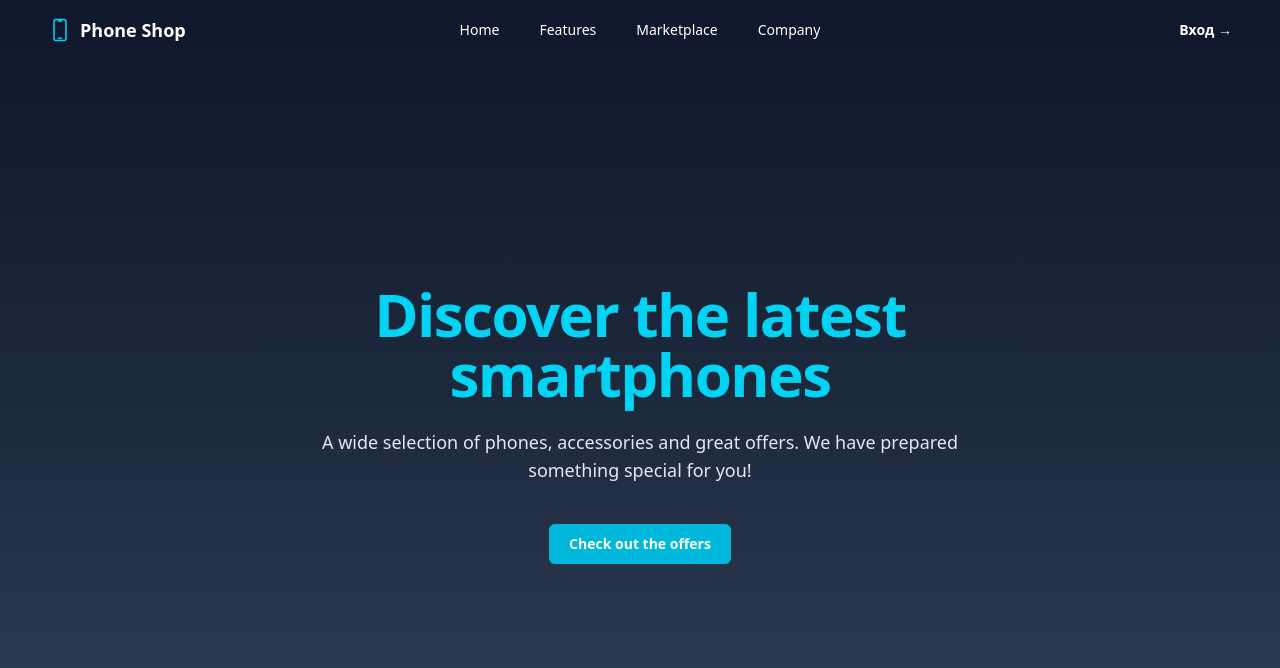
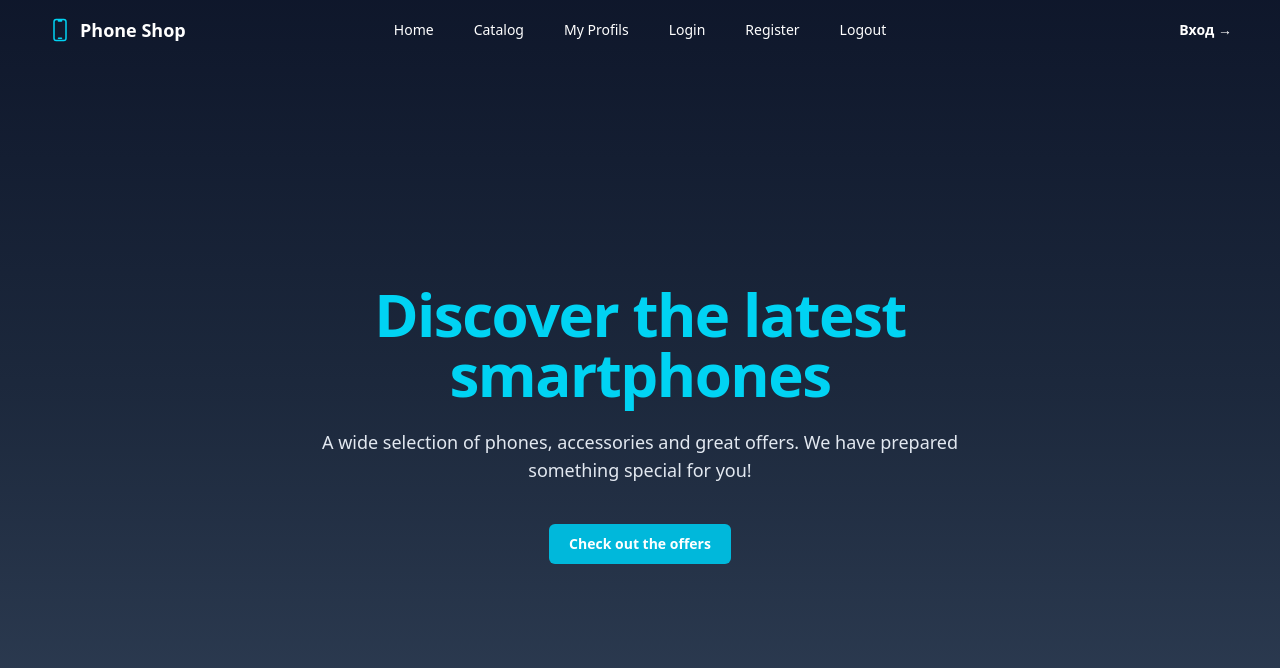
Before and after one commit to Milen03/Phone-Shop-React, a React (Vite) app in the folder client/: page / in a window 1280 px wide. Shown: the top 668 px of the page. Built offline with nearby package versions, Linux system fonts and the light colour scheme.

Commit message:
Add nav name

```diff
--- /dev/null
+++ b/client/src/api/phoneApi.js
@@ -0,0 +1,4 @@
+
+
+
+const baseUrl = 'http://localhost:3030/data/phone'
--- a/client/src/components/header/Nav.jsx
+++ b/client/src/components/header/Nav.jsx
@@ -3,10 +3,12 @@ import { Dialog, DialogPanel } from '@headlessui/react'
 import { Bars3Icon, XMarkIcon, DevicePhoneMobileIcon } from '@heroicons/react/24/outline'
 
 const navigation = [
-  { name: 'Home', href: '#' },
-  { name: 'Features', href: '#' },
-  { name: 'Marketplace', href: '#' },
-  { name: 'Company', href: '#' },
+  { name: 'Home', href: '/' },
+  { name: 'Catalog', href: '#' },
+  { name: 'My Profils', href: '#' },
+  { name: 'Login', href: '#' },
+  { name: 'Register', href: '#' },
+  { name: 'Logout', href: '#' },
 ]
 
 export default function Nav() {
```
